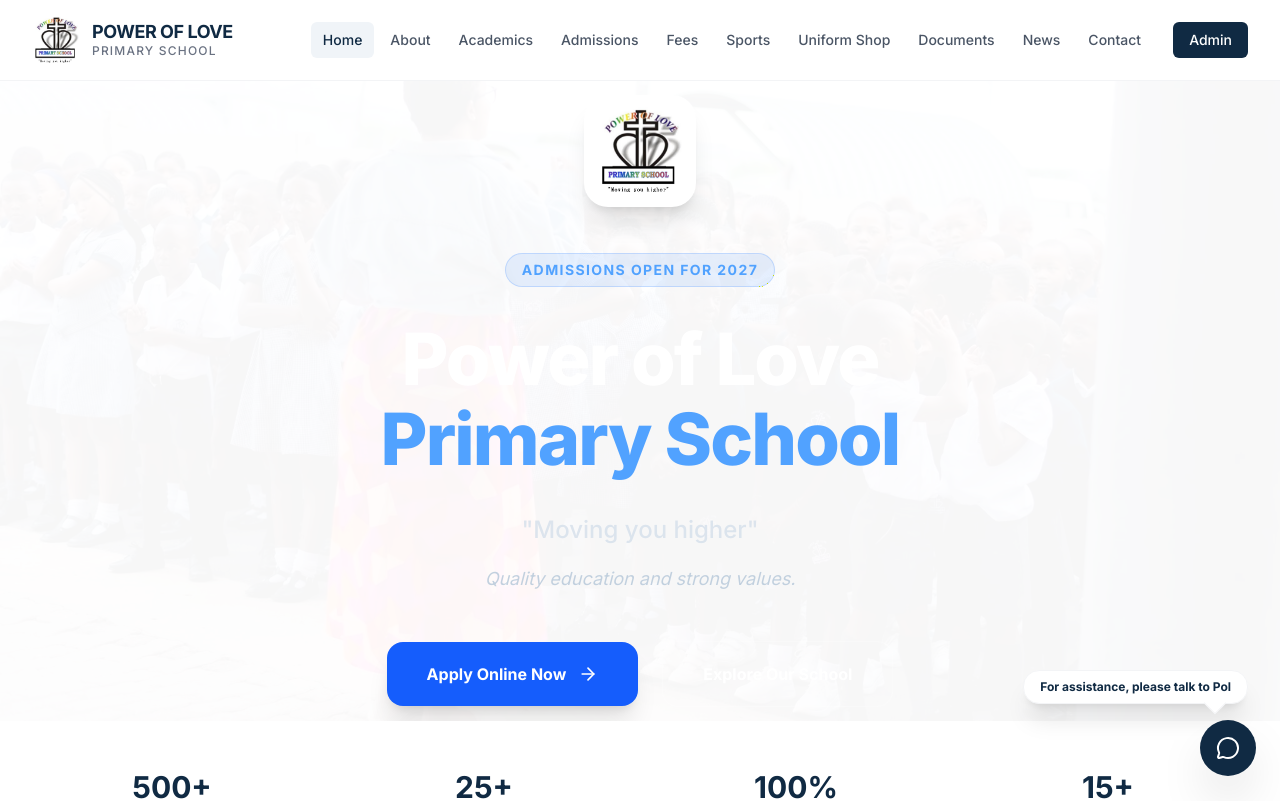
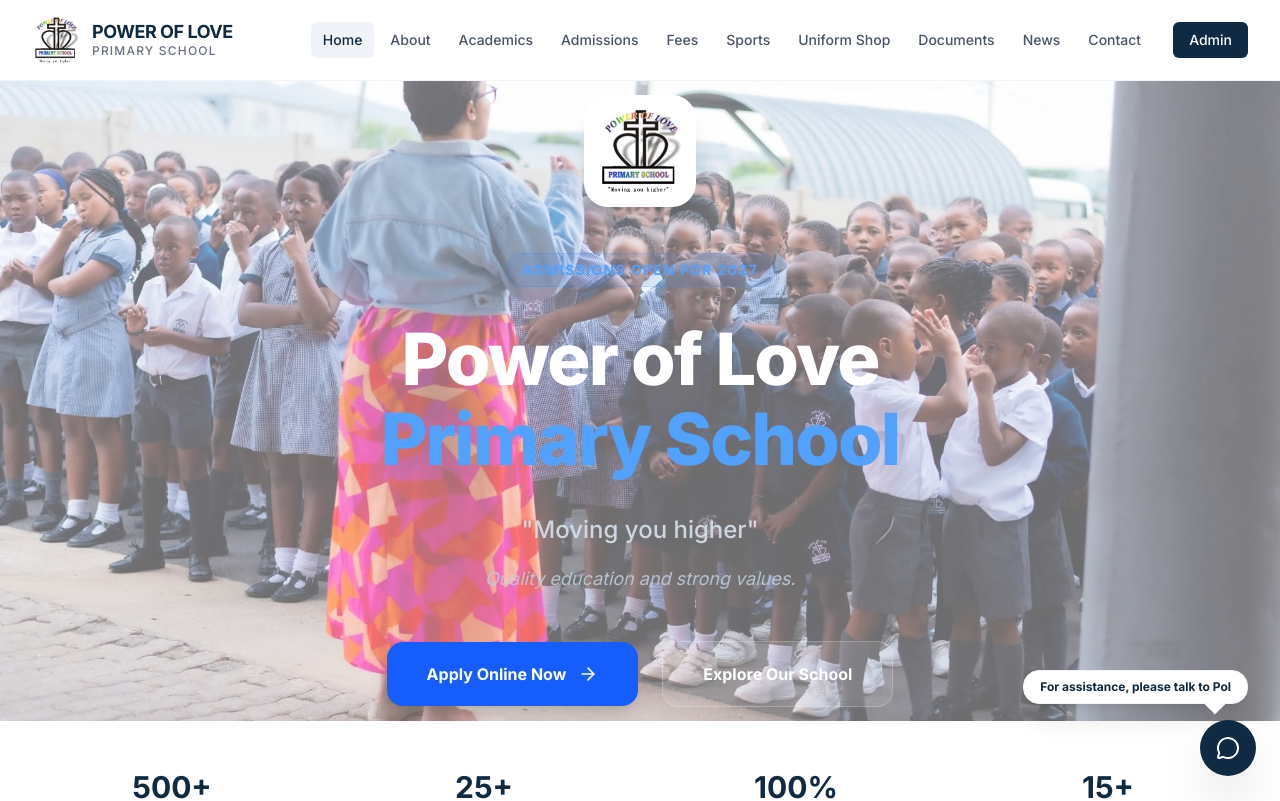
Before and after one commit to slmazwi-coder/Power-of-love, a React (Vite) app: page / in a window 1280 px wide. Shown: the top 801 px of the page. Built offline with nearby package versions, Linux system fonts and the light colour scheme.

Commit message:
Fix asset paths to use /Public/* (repo uses capitalized Public folder)

```diff
--- a/src/components/Footer.tsx
+++ b/src/components/Footer.tsx
@@ -10,7 +10,7 @@
           <div className="col-span-1 md:col-span-1">
             <div className="flex items-center gap-3 mb-6">
               <img
-                src="/Logo.jpg"
+                src="/Public/Logo.jpg"
                 alt="Power of Love Logo"
                 className="w-12 h-12 object-contain brightness-0 invert"
                 referrerPolicy="no-referrer"
--- a/src/components/Navbar.tsx
+++ b/src/components/Navbar.tsx
@@ -27,7 +27,7 @@
           <div className="flex items-center">
             <Link to="/" className="flex items-center gap-3">
               <img
-                src="/Logo.jpg"
+                src="/Public/Logo.jpg"
                 alt="Power of Love Logo"
                 className="w-12 h-12 object-contain"
                 referrerPolicy="no-referrer"
@@ -39,7 +39,6 @@
             </Link>
           </div>
 
-          {/* Desktop Nav */}
           <div className="hidden lg:flex items-center space-x-1">
             {NAV_LINKS.map((link) => (
               <Link
@@ -53,15 +52,11 @@
                 {link.name}
               </Link>
             ))}
-            <Link
-              to="/admin"
-              className="ml-4 px-4 py-2 bg-navy-900 text-white rounded-md text-sm font-medium hover:bg-navy-800 transition-colors"
-            >
+            <Link to="/admin" className="ml-4 px-4 py-2 bg-navy-900 text-white rounded-md text-sm font-medium hover:bg-navy-800 transition-colors">
               Admin
             </Link>
           </div>
 
-          {/* Mobile menu button */}
           <div className="lg:hidden flex items-center">
             <button
               onClick={() => setIsOpen(!isOpen)}
@@ -73,7 +68,6 @@
         </div>
       </div>
 
-      {/* Mobile Nav */}
       {isOpen && (
         <div className="lg:hidden bg-white border-b border-gray-100">
           <div className="px-2 pt-2 pb-3 space-y-1 sm:px-3">
--- a/src/pages/About.tsx
+++ b/src/pages/About.tsx
@@ -1,11 +1,9 @@
-import { motion } from 'motion/react';
 import { SCHOOL_INFO } from '../constants';
 import { Users, Target, Eye, Quote } from 'lucide-react';
 
 export default function About() {
   return (
     <div className="min-h-screen bg-white">
-      {/* Hero */}
       <section className="bg-navy-900 py-24 text-white">
         <div className="max-w-7xl mx-auto px-4 sm:px-6 lg:px-8 text-center">
           <h1 className="text-4xl md:text-6xl font-bold mb-6">About Our School</h1>
@@ -13,7 +11,6 @@
         </div>
       </section>
 
-      {/* History & Mission */}
       <section className="py-24">
         <div className="max-w-7xl mx-auto px-4 sm:px-6 lg:px-8">
           <div className="grid grid-cols-1 lg:grid-cols-2 gap-16 items-center">
@@ -40,18 +37,17 @@
               </div>
             </div>
             <div className="relative">
-              <img src="/FB_IMG_1775476115838.jpg" alt="School Activities" className="rounded-3xl shadow-2xl relative z-10" />
+              <img src="/Public/FB_IMG_1775476115838.jpg" alt="School Activities" className="rounded-3xl shadow-2xl relative z-10" referrerPolicy="no-referrer" />
             </div>
           </div>
         </div>
       </section>
 
-      {/* Principal Message */}
       <section className="py-24 bg-gray-50">
         <div className="max-w-7xl mx-auto px-4 sm:px-6 lg:px-8">
           <div className="bg-white rounded-3xl shadow-sm border border-gray-100 overflow-hidden flex flex-col md:flex-row">
             <div className="md:w-1/3">
-              <img src="/About/Principal/FB_IMG_1775476078612.jpg" alt="Principal" className="w-full h-full object-cover" referrerPolicy="no-referrer" />
+              <img src="/Public/About/Principal/FB_IMG_1775476078612.jpg" alt="Principal" className="w-full h-full object-cover" referrerPolicy="no-referrer" />
             </div>
             <div className="md:w-2/3 p-12 flex flex-col justify-center">
               <Quote className="w-12 h-12 text-navy-100 mb-6" />
@@ -68,7 +64,6 @@
         </div>
       </section>
 
-      {/* Staff */}
       <section className="py-24">
         <div className="max-w-7xl mx-auto px-4 sm:px-6 lg:px-8">
           <div className="text-center mb-16">
--- a/src/pages/Home.tsx
+++ b/src/pages/Home.tsx
@@ -5,11 +5,11 @@
 import { SCHOOL_INFO } from '../constants';
 
 const HERO_IMAGES = [
-  '/Hero/FB_IMG_1775476078612.jpg',
-  '/Hero/FB_IMG_1775476115838.jpg',
-  '/Hero/FB_IMG_1775476175024.jpg',
-  '/Hero/FB_IMG_1775476221490.jpg',
-  '/Hero/FB_IMG_1775476260293.jpg',
+  '/Public/Hero/FB_IMG_1775476078612.jpg',
+  '/Public/Hero/FB_IMG_1775476115838.jpg',
+  '/Public/Hero/FB_IMG_1775476175024.jpg',
+  '/Public/Hero/FB_IMG_1775476221490.jpg',
+  '/Public/Hero/FB_IMG_1775476260293.jpg',
 ];
 
 export default function Home() {
@@ -24,9 +24,7 @@
 
   return (
     <div className="flex flex-col">
-      {/* Hero Section */}
       <section className="relative h-[80vh] flex items-center overflow-hidden bg-navy-950">
-        {/* Background Image */}
         <div className="absolute inset-0 z-0">
           <AnimatePresence mode="wait">
             <motion.img
@@ -35,35 +33,20 @@
               alt="School Environment"
               className="w-full h-full object-cover opacity-40"
               referrerPolicy="no-referrer"
-              initial={{ opacity: 0.0 }}
-              animate={{ opacity: 0.4 }}
-              exit={{ opacity: 0.0 }}
-              transition={{ duration: 0.8, ease: 'easeOut' }}
+              initial={{ opacity: 0 }}
+              animate={{ opacity: 1 }}
+              exit={{ opacity: 0 }}
+              transition={{ duration: 0.6 }}
             />
           </AnimatePresence>
           <div className="absolute inset-0 bg-gradient-to-b from-navy-950/80 via-navy-950/60 to-navy-950" />
         </div>
 
         <div className="relative z-10 max-w-7xl mx-auto px-4 sm:px-6 lg:px-8 text-center">
-          <motion.div
-            initial={{ opacity: 0, y: 30 }}
-            animate={{ opacity: 1, y: 0 }}
-            transition={{ duration: 0.8, ease: 'easeOut' }}
-            className="max-w-4xl mx-auto"
-          >
-            <motion.div
-              initial={{ opacity: 0, scale: 0.8 }}
-              animate={{ opacity: 1, scale: 1 }}
-              transition={{ delay: 0.2, duration: 0.5 }}
-              className="mb-10 inline-block"
-            >
+          <motion.div initial={{ opacity: 0, y: 30 }} animate={{ opacity: 1, y: 0 }} transition={{ duration: 0.8, ease: 'easeOut' }} className="max-w-4xl mx-auto">
+            <motion.div initial={{ opacity: 0, scale: 0.8 }} animate={{ opacity: 1, scale: 1 }} transition={{ delay: 0.2, duration: 0.5 }} className="mb-10 inline-block">
               <div className="relative">
-                <img
-                  src="/Logo.jpg"
-                  alt="Power of Love Logo"
-                  className="relative w-28 h-28 object-contain bg-white p-3 rounded-3xl shadow-xl"
-                  referrerPolicy="no-referrer"
-                />
+                <img src="/Public/Logo.jpg" alt="Power of Love Logo" className="relative w-28 h-28 object-contain bg-white p-3 rounded-3xl shadow-xl" referrerPolicy="no-referrer" />
               </div>
             </motion.div>
 
@@ -83,17 +66,11 @@
               </p>
 
               <div className="flex flex-col sm:flex-row items-center justify-center gap-6">
-                <Link
-                  to="/admissions"
-                  className="px-10 py-5 bg-blue-600 text-white rounded-2xl font-bold hover:bg-blue-500 transition-all flex items-center gap-3 shadow-xl"
-                >
+                <Link to="/admissions" className="px-10 py-5 bg-blue-600 text-white rounded-2xl font-bold hover:bg-blue-500 transition-all flex items-center gap-3 shadow-xl">
                   <span>Apply Online Now</span>
                   <ArrowRight className="w-5 h-5" />
                 </Link>
-                <Link
-                  to="/about"
-                  className="px-10 py-5 bg-white/10 border border-white/20 text-white rounded-2xl font-bold hover:bg-white/20 transition-all"
-                >
+                <Link to="/about" className="px-10 py-5 bg-white/10 border border-white/20 text-white rounded-2xl font-bold hover:bg-white/20 transition-all">
                   Explore Our School
                 </Link>
               </div>
@@ -102,7 +79,6 @@
         </div>
       </section>
 
-      {/* Stats Section */}
       <section className="py-12 bg-white border-b border-gray-100">
         <div className="max-w-7xl mx-auto px-4 sm:px-6 lg:px-8">
           <div className="grid grid-cols-2 md:grid-cols-4 gap-8">
@@ -126,7 +102,6 @@
         </div>
       </section>
 
-      {/* Features Section */}
       <section className="py-24 bg-gray-50">
         <div className="max-w-7xl mx-auto px-4 sm:px-6 lg:px-8">
           <div className="text-center max-w-3xl mx-auto mb-16">
@@ -140,9 +115,7 @@
                 <BookOpen className="w-6 h-6 text-navy-900" />
               </div>
               <h3 className="text-xl font-bold text-navy-900 mb-3">Academic Excellence</h3>
-              <p className="text-gray-600 text-sm leading-relaxed">
-                Our curriculum is designed to challenge and inspire students from Grade 1A to 7B, ensuring they are well-prepared for high school.
-              </p>
+              <p className="text-gray-600 text-sm leading-relaxed">Our curriculum is designed to challenge and inspire students from Grade 1A to 7B, ensuring they are well-prepared for high school.</p>
             </div>
 
             <div className="bg-white p-8 rounded-2xl shadow-sm border border-gray-100 hover:shadow-md transition-shadow">
@@ -150,9 +123,7 @@
                 <Trophy className="w-6 h-6 text-navy-900" />
               </div>
               <h3 className="text-xl font-bold text-navy-900 mb-3">Sports & Culture</h3>
-              <p className="text-gray-600 text-sm leading-relaxed">
-                From Rugby to Chess, we offer a wide range of extracurricular activities to help students discover their passions.
-              </p>
+              <p className="text-gray-600 text-sm leading-relaxed">From Rugby to Chess, we offer a wide range of extracurricular activities to help students discover their passions.</p>
             </div>
 
             <div className="bg-white p-8 rounded-2xl shadow-sm border border-gray-100 hover:shadow-md transition-shadow">
@@ -160,15 +131,12 @@
                 <Users className="w-6 h-6 text-navy-900" />
               </div>
               <h3 className="text-xl font-bold text-navy-900 mb-3">Community Values</h3>
-              <p className="text-gray-600 text-sm leading-relaxed">
-                We foster a culture of love, respect, and integrity, creating a safe and supportive environment for every learner.
-              </p>
+              <p className="text-gray-600 text-sm leading-relaxed">We foster a culture of love, respect, and integrity, creating a safe and supportive environment for every learner.</p>
             </div>
           </div>
         </div>
       </section>
 
-      {/* CTA Section */}
       <section className="py-24 bg-navy-900 text-white overflow-hidden relative">
         <div className="max-w-7xl mx-auto px-4 sm:px-6 lg:px-8 relative z-10">
           <div className="max-w-2xl">
```
